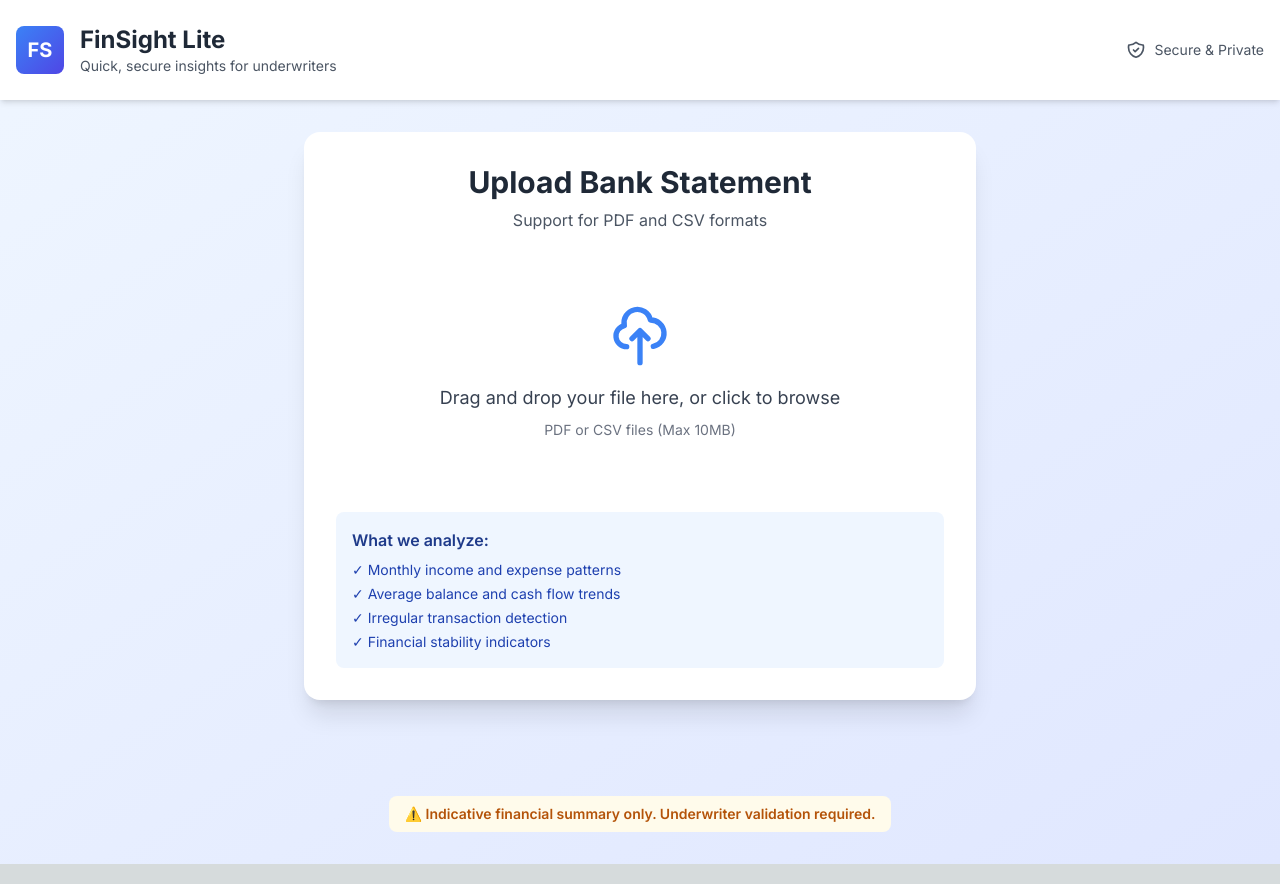
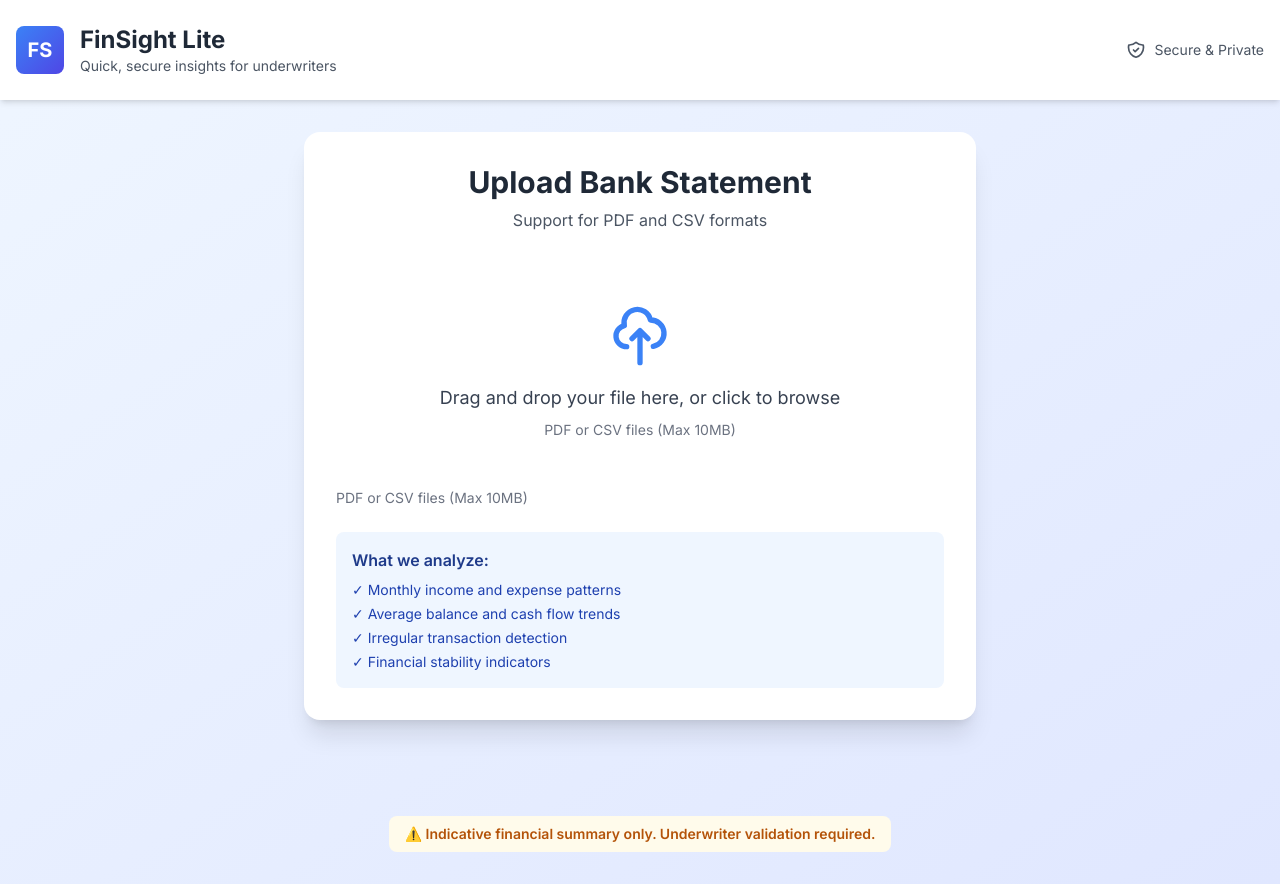
Before and after one commit to bhanuprathapnaidu-gif/finsight-lite, a Next.js app: page / in a window 1280 px wide. Built offline with nearby package versions, Linux system fonts and the light colour scheme.

Commit message:
Update FileUpload.tsx

```diff
--- a/app/components/FileUpload.tsx
+++ b/app/components/FileUpload.tsx
@@ -67,7 +67,7 @@
           </>
         )}
       </div>
-
+<p className="text-sm text-gray-500">PDF or CSV files (Max 10MB)</p>
       <input
         ref={fileInputRef}
         type="file"
```
